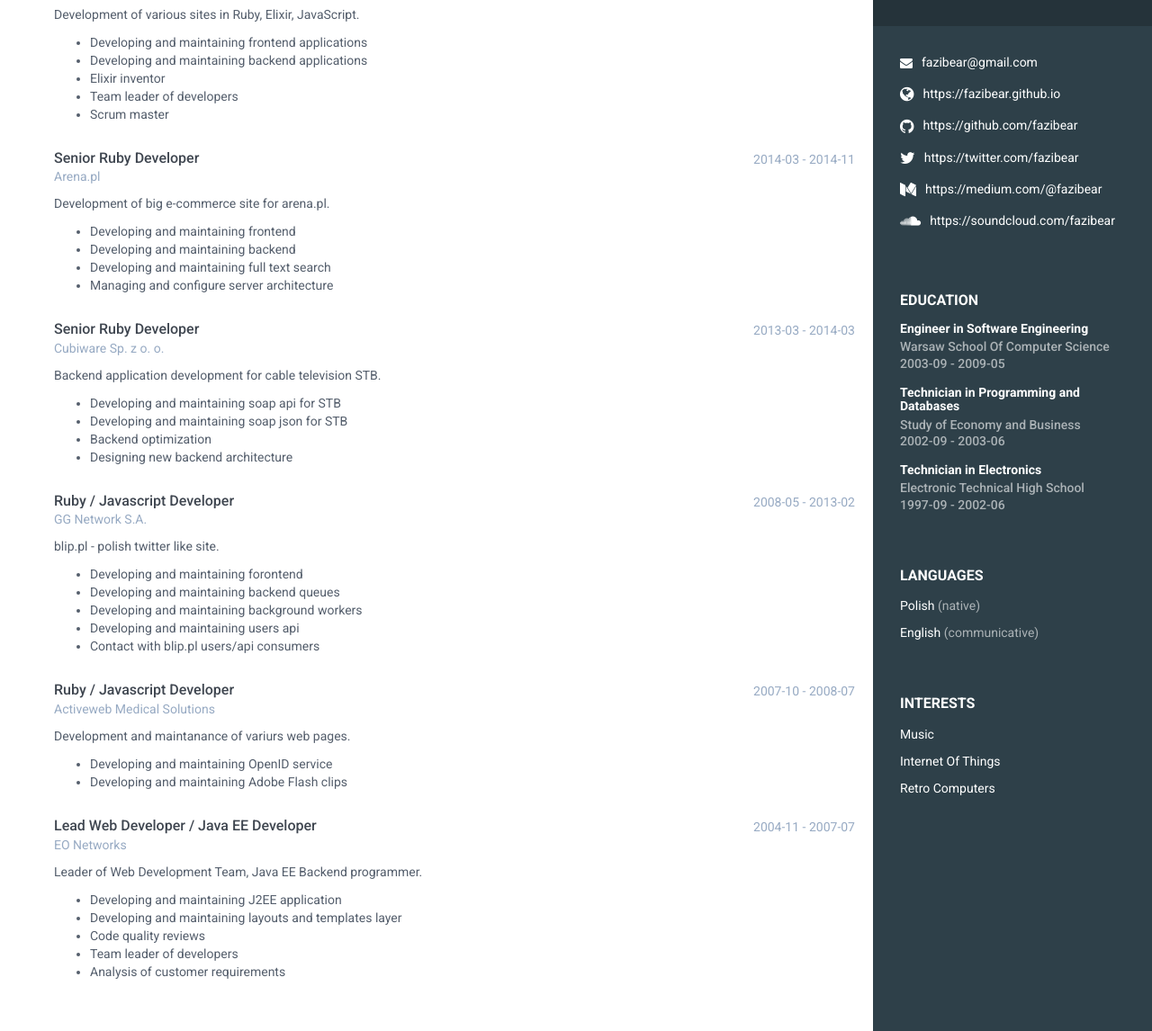
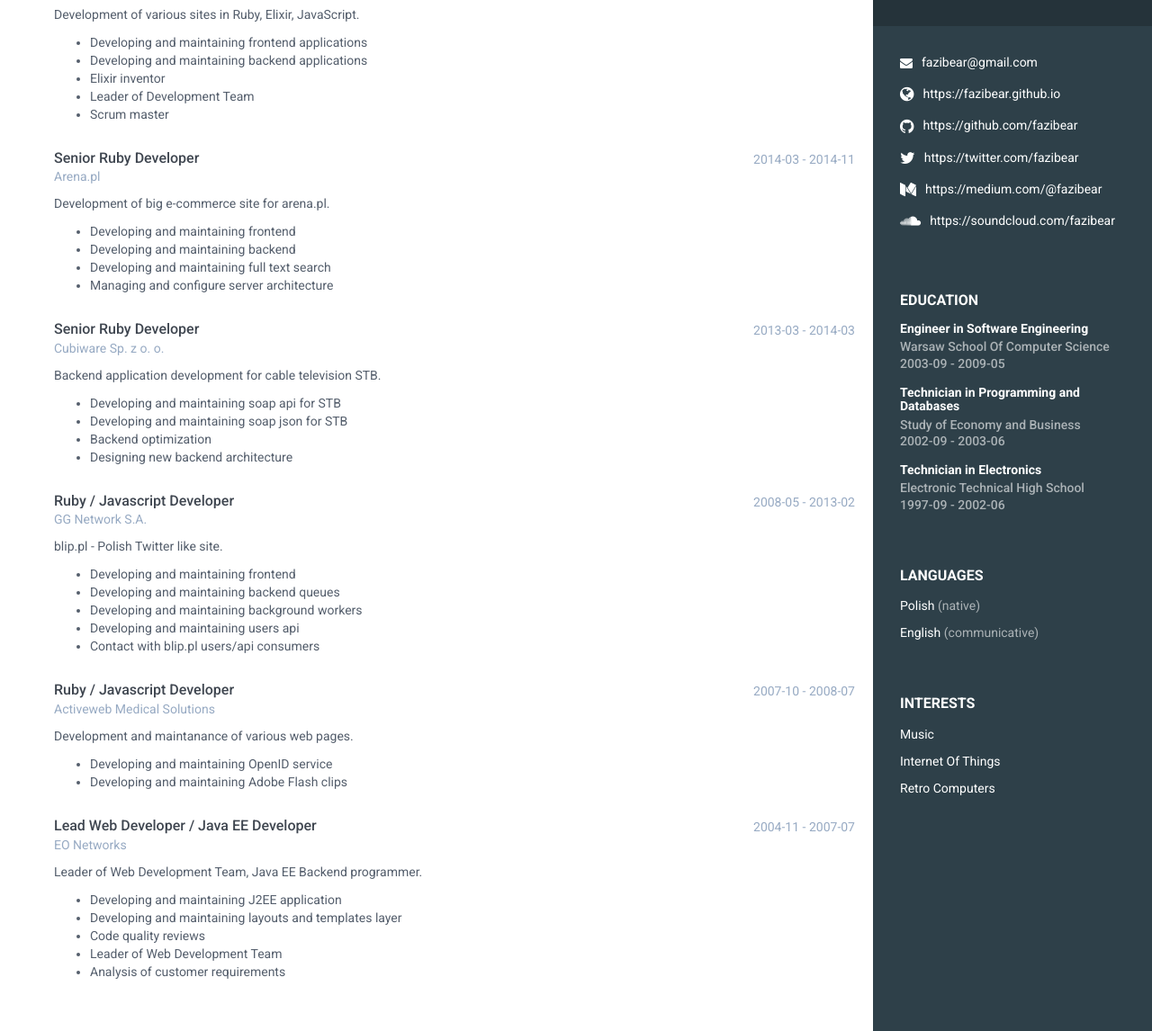
Before and after one commit to fazibear/fazibear.github.io, a Jekyll site: the page built from resume.html, in a window 1280 px wide. Shown: the part 244-1390 px from the top of the page at 90% size. Built offline with Jekyll 4.4.1, drawn with Linux system fonts in a browser that asks for light colours; nearby versions of some CDN libraries.

Commit message:
Fix typos

```diff
--- a/_data/cv.json
+++ b/_data/cv.json
@@ -133,7 +133,7 @@
           "Developing and maintaining frontend applications",
           "Developing and maintaining backend applications",
           "Elixir inventor",
-          "Team leader of developers",
+          "Leader of Development Team",
           "Scrum master"
         ],
         "start": "2014-12",
@@ -173,9 +173,9 @@
         "employer": "GG Network S.A.",
         "url": "http://www.gg.pl/",
         "position": "Ruby / Javascript Developer",
-        "summary": "blip.pl - polish twitter like site.",
+        "summary": "blip.pl - Polish Twitter like site.",
         "highlights": [
-          "Developing and maintaining forontend",
+          "Developing and maintaining frontend",
           "Developing and maintaining backend queues",
           "Developing and maintaining background workers",
           "Developing and maintaining users api",
@@ -189,7 +189,7 @@
         "employer": "Activeweb Medical Solutions",
         "url": "http://www.activeweb.pl/",
         "position": "Ruby / Javascript Developer",
-        "summary": "Development and maintanance of variurs web pages.",
+        "summary": "Development and maintanance of various web pages.",
         "highlights": [
           "Developing and maintaining OpenID service",
           "Developing and maintaining Adobe Flash clips"
@@ -207,7 +207,7 @@
           "Developing and maintaining J2EE application",
           "Developing and maintaining layouts and templates layer",
           "Code quality reviews",
-          "Team leader of developers",
+          "Leader of Web Development Team",
           "Analysis of customer requirements"
         ],
         "start": "2004-11",
```
